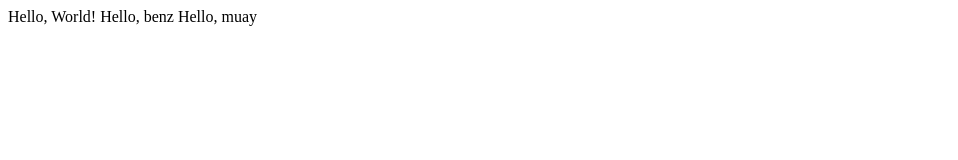
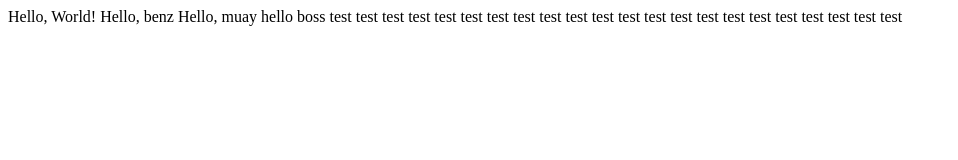
Before and after one commit to Korarak/ex2-myteam-099, a plain HTML site: page index.html in a window 1280 px wide. Shown: the whole page, without its empty margins (0-958 px from the left). Drawn offline with Linux system fonts and the light colour scheme.

Commit message:
test hello bosssss

```diff
--- a/index.html
+++ b/index.html
@@ -9,5 +9,14 @@
     Hello, World!
     Hello, benz
     Hello, muay
+
+    hello boss
+
+    test   test test test test test
+
+     test test test test test test
+      test test test test test test
+       test test test test
+
 </body>
 </html>
```
